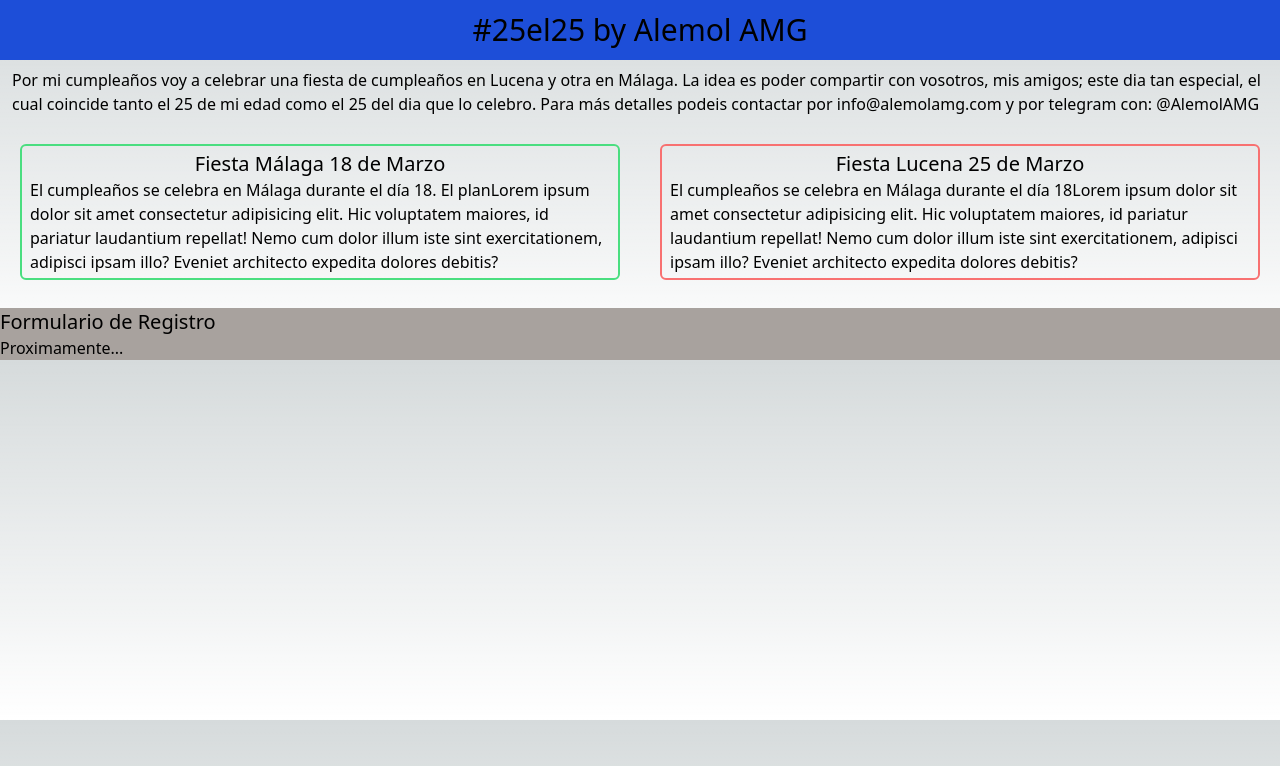
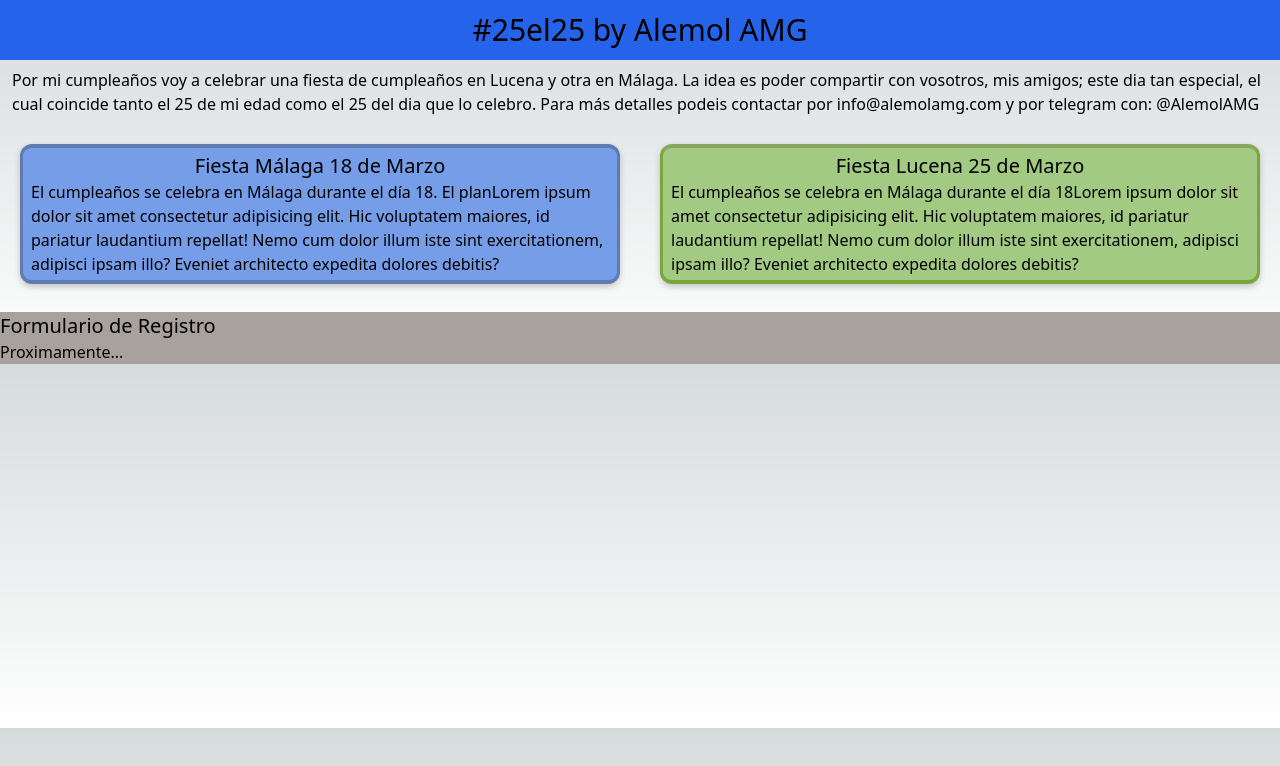
Before and after one commit to alemolamg/web-fiesta, a Next.js app: page / in a window 1280 px wide. Shown: the top 766 px of the page. Built offline with nearby package versions, Linux system fonts and the light colour scheme.

Commit message:
primera parte preparada

```diff
--- a/pages/index.tsx
+++ b/pages/index.tsx
@@ -1,7 +1,6 @@
 import Head from 'next/head'
 import { Inter } from 'next/font/google'
 import styles from '@/styles/Home.module.css'
-import tarjeta from '@/styles/Home.module.css'
 import Card from '@/src/components/Card'
 
 const inter = Inter({ subsets: ['latin'] })
@@ -15,7 +14,7 @@ export default function Home() {
         <meta name="viewport" content="width=device-width, initial-scale=1" />
       </Head>
       <main className="">
-        <div className='bg-blue-700 text-center'>
+        <div className='bg-blue-600 text-center'>
           <h1 className='text-3xl py-3'>#25el25 by Alemol AMG</h1>
         </div>
 
@@ -30,12 +29,12 @@ export default function Home() {
           <Card
             titulo="Fiesta Málaga 18 de Marzo"
             description="El cumpleaños se celebra en Málaga durante el día 18. El plan"
-            className={`${tarjeta.tarjeta} border-2 border-green-400`} //TODO: cambiar clase 'card' por clase 'tarjeta'
+            className={`${styles.tarjetaMalaga}`} //TODO: cambiar clase 'card' por clase 'tarjeta'
           ></Card>
           <Card
             titulo="Fiesta Lucena 25 de Marzo"
             description="El cumpleaños se celebra en Málaga durante el día 18"
-            className='border-2 border-red-400'
+            className={`${styles.tarjetaLucena}`}
           ></Card>
         </div>
 
--- a/src/components/Card.tsx
+++ b/src/components/Card.tsx
@@ -1,7 +1,7 @@
 import { FC } from "react"
 
 const Card: FC<{ titulo: string, description: string, className: string }> = ({ titulo, description, className }) => {
-    const classStyle: string = "my-2 px-2 py-1 md:mx-4 md:rounded-md lg:mx-5 " + className
+    const classStyle: string = "my-2 px-2 py-1 md:mx-4 md:rounded-xl lg:mx-5 " + className
     return (
         <div className={classStyle}>
             <h1 className="text-xl text-center">{titulo}</h1>
--- /dev/null
+++ b/src/components/Form.tsx
@@ -0,0 +1,12 @@
+import { FC } from "react"
+
+const Form: FC<{ }> = ({ }) => {
+    //const classStyle: string = "my-2 px-2 py-1 md:mx-4 md:rounded-xl lg:mx-5 " + className
+    return (
+        <>
+
+        </>
+    )
+}
+
+export default Form
--- a/styles/Home.module.css
+++ b/styles/Home.module.css
@@ -1,11 +1,61 @@
-/* .tarjeta{
-  padding: 1rem 1.2rem;
-  border-radius: var(--border-radius);
-  background: rgba(var(--card-rgb), 0);
-  border: 1px solid rgba(var(--card-border-rgb), 0);
-  background-color: rgb(66, 2, 15);
-} */
+.tarjetaMalaga {
+  background-color: var(--tarjeta-malaga-bg);
+  /* border-radius: 0.7rem; */
+  box-shadow: 0 3px 6px rgba(0, 0, 0, 0.2);
+  margin-bottom: 0.5rem;
+  overflow: hidden;
+  border-top: 0.3rem solid #607bb1;
+  border-bottom: 0.3rem solid #607bb1;
+  border-left: 0.2rem solid #607bb1;
+  border-right: 0.2rem solid #607bb1;
+}
 
+.tarjetaLucena{
+  background-color: var(--tarjeta-lucena-bg);
+  /* border-radius: 0.7rem; */
+  box-shadow: 0 3px 6px rgba(0, 0, 0, 0.2);
+  margin-bottom: 0.5rem;
+  overflow: hidden;
+  border-top: 0.3rem solid #88a661;
+  border-bottom: 0.3rem solid #79a83a;
+  border-left: 0.2rem solid #79a83a;
+  border-right: 0.2rem solid #79a83a;
+}
+
+.tarjeta-img {
+  display: block;
+  width: 100%;
+  height: auto;
+  filter: blur(5px); /* Añade el efecto blur */
+}
+
+.tarjeta-content {
+  padding: 20px;
+}
+
+.tarjeta-title {
+  font-size: 24px;
+  margin-bottom: 10px;
+}
+
+.tarjeta-text {
+  font-size: 16px;
+  margin-bottom: 20px;
+}
+
+.tarjeta-btn {
+  display: inline-block;
+  padding: 10px 20px;
+  background-color: #4CAF50;
+  color: #fff;
+  border-radius: 5px;
+  text-decoration: none;
+  transition: background-color 0.3s ease;
+}
+
+.tarjeta-btn:hover {
+  background-color: #3e8e41;
+}
 
 /** CREADOS POR NEXT.JS */
 .main {
--- a/styles/globals.css
+++ b/styles/globals.css
@@ -21,6 +21,7 @@
     #0071ff33 160deg,
     transparent 360deg
   );
+
   --secondary-glow: radial-gradient(
     rgba(255, 255, 255, 1),
     rgba(255, 255, 255, 0)
@@ -42,6 +43,9 @@
   --callout-border-rgb: 172, 175, 176;
   --card-rgb: 180, 185, 188;
   --card-border-rgb: 131, 134, 135;
+
+  --tarjeta-malaga-bg: #769ee8;
+  --tarjeta-lucena-bg: #a2ca82;
 }
 
 @media (prefers-color-scheme: dark) {
@@ -74,6 +78,9 @@
     --callout-border-rgb: 108, 108, 108;
     --card-rgb: 100, 100, 100;
     --card-border-rgb: 200, 200, 200;
+
+    --tarjeta-malaga-bg: #3e547f;
+    --tarjeta-lucena-bg: #464f2c;
   }
 }
 
```
